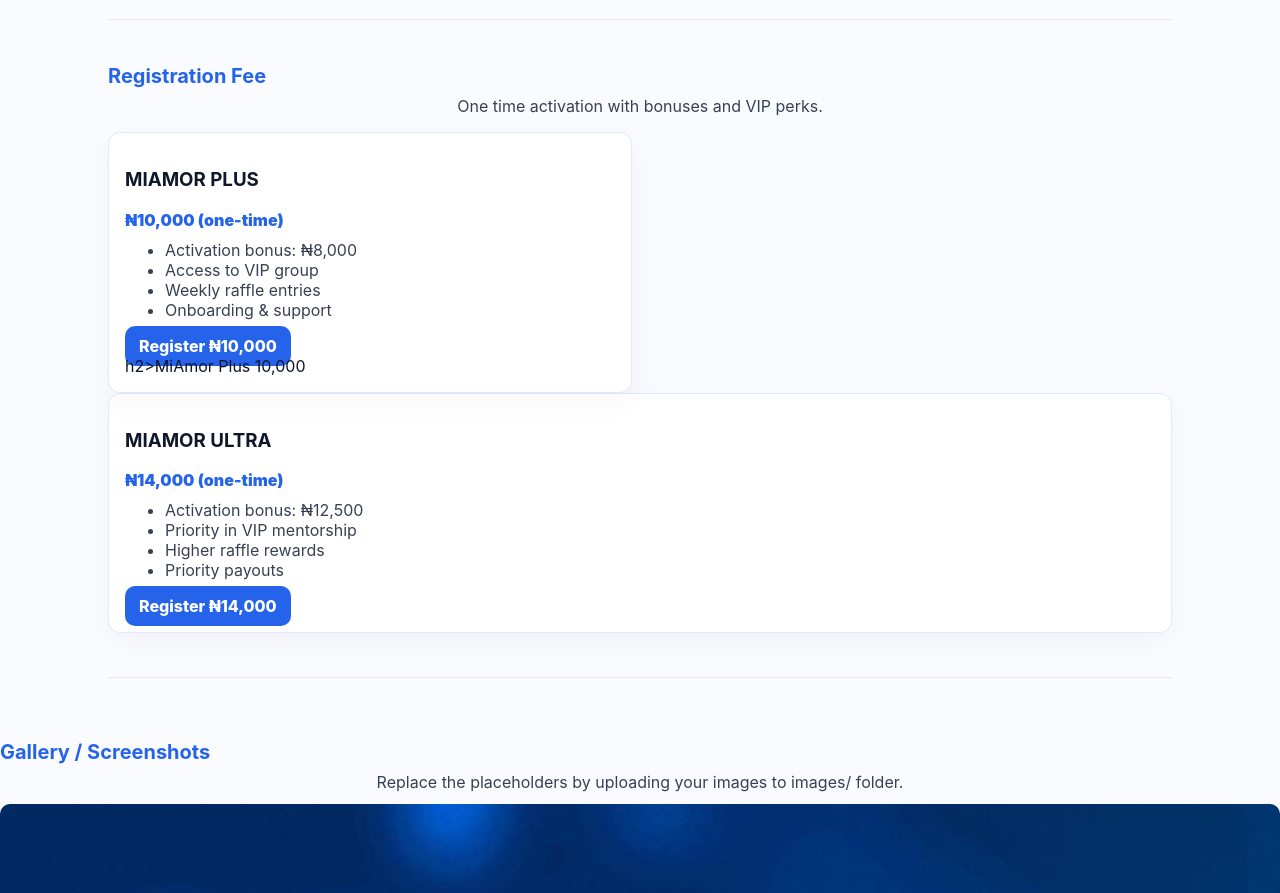
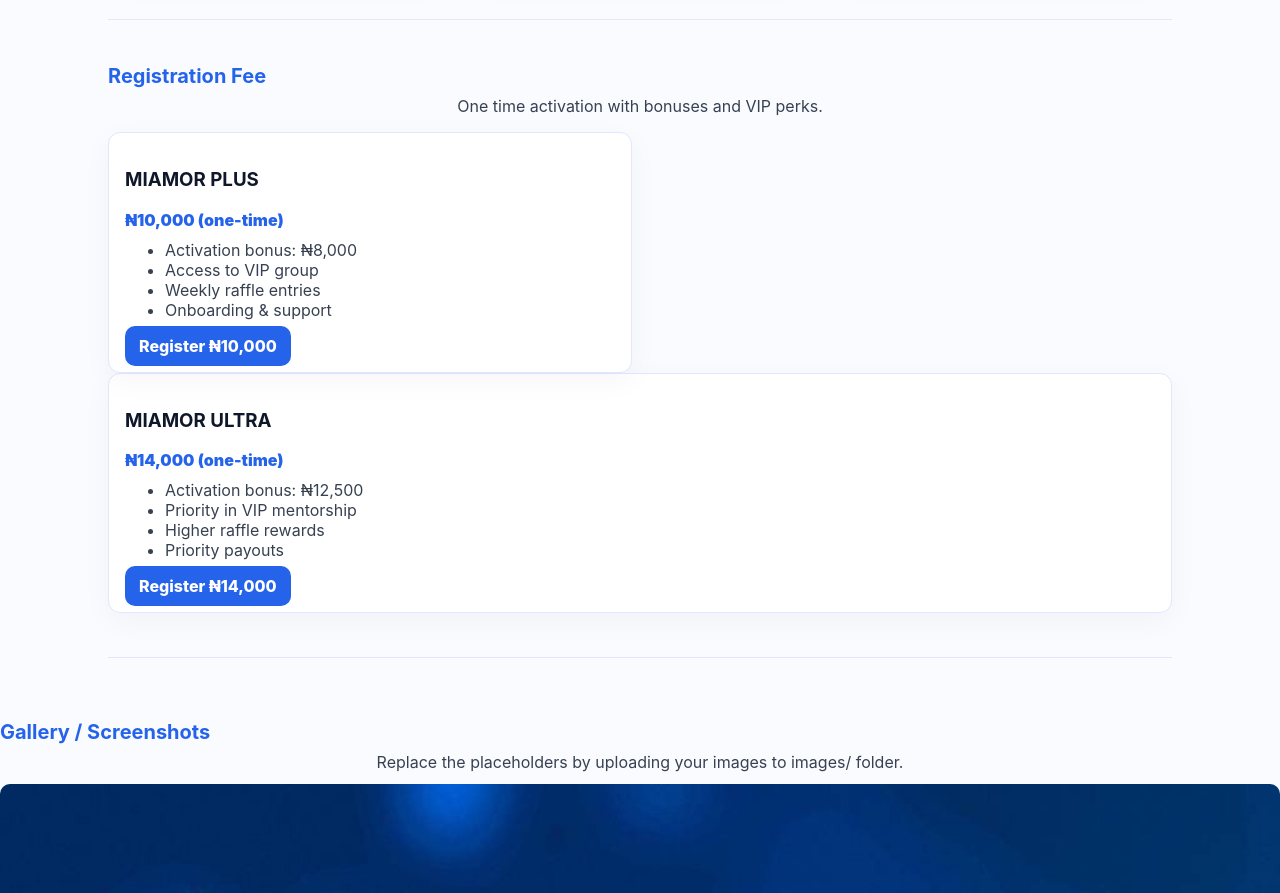
Before and after one commit to Miraclemedia12/Miamor, a plain HTML site: page index.html in a window 1280 px wide. Shown: the part 1940-2833 px from the top of the page. Drawn offline with Linux system fonts and the light colour scheme; files whose address does not match are found by name.

Commit message:
Update index.html

```diff
--- a/index.html
+++ b/index.html
@@ -111,10 +111,9 @@
           <div style="margin-top:12px">
             <a class="btn open-modal" href="#" data-source="pricing-10k">Register ₦10,000</a>
           </div>
-          h2>MiAmor Plus 10,000</h2>
         </div>
         <div
-  <img src="images/Plan1.jpg" alt="MiAmor Plus" style="width: 100%; height: auto; margin-top: 10px;">
+  <img src="Plan1.jpg" alt="MiAmor Plus" style="width: 100%; height: auto; margin-top: 10px;">
         </div>
         </div>
         <div class="card">
```
